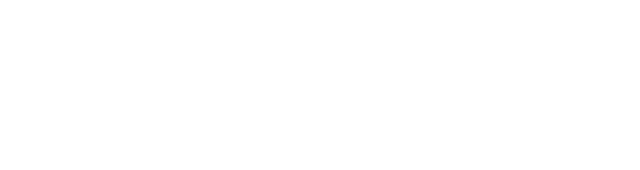
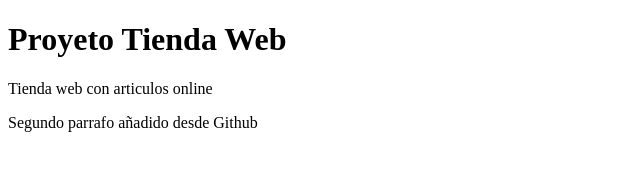
Before and after one commit to Davter17/Tutorial-Git, a plain HTML site: page index.html in a window 1280 px wide. Shown: the whole page, without its empty margins (0-640 px from the left). Drawn offline with Linux system fonts and the light colour scheme.

Commit message:
Update index.html

```diff
--- a/index.html
+++ b/index.html
@@ -6,6 +6,8 @@
     <title>Mi Tienda</title>
 </head>
 <body>
-
+    <h1>Proyeto Tienda Web</h1>
+    <p>Tienda web con articulos online</p>
+    <p>Segundo parrafo añadido desde Github</p>
 </body>
 </html>
```
